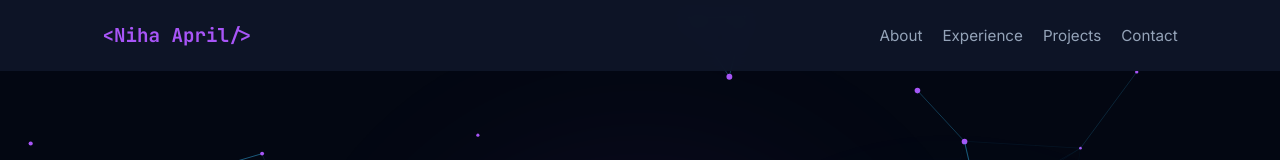
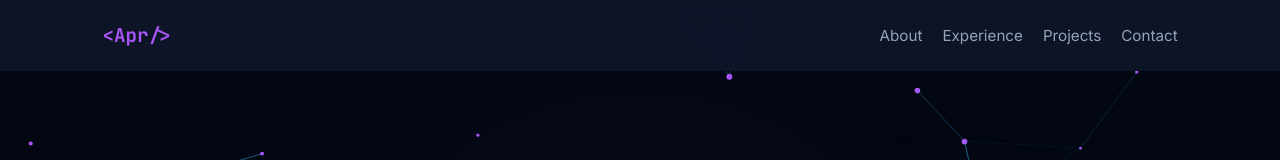
Before and after one commit to nihaaprill/web-portofolio, a React (Vite) app: page / in a window 1280 px wide. Shown: the top 160 px of the page. Built offline with nearby package versions, Linux system fonts and the light colour scheme.

Commit message:
Update footer nama dan deskripsi magang

```diff
--- a/src/App.jsx
+++ b/src/App.jsx
@@ -31,7 +31,7 @@ function App() {
       <Projects />
       <Contact />
       <footer style={{ textAlign: 'center', padding: '20px', fontSize: '0.8rem', color: 'var(--text-secondary)' }}>
-        <p>&copy; {new Date().getFullYear()} Nama Kamu. Cosmic Portfolio.</p>
+        <p>&copy; {new Date().getFullYear()} Apr. Created With Love .</p>
       </footer>
     </div>
   );
--- a/src/components/Contact.jsx
+++ b/src/components/Contact.jsx
@@ -95,7 +95,7 @@ export default function Contact() {
                 id="message"
                 rows="5"
                 required
-                placeholder="Tuliskan pesan atau penawaran kerja sama..."
+                placeholder="Tuliskan pesan"
                 value={formData.message}
                 onChange={(e) => setFormData({ ...formData, message: e.target.value })}
               ></textarea>
--- a/src/components/Navbar.jsx
+++ b/src/components/Navbar.jsx
@@ -4,7 +4,7 @@ import './Navbar.css';
 export default function Navbar() {
   return (
     <header className="navbar">
-      <div className="logo">&lt;Niha April/&gt;</div>
+      <div className="logo">&lt;Apr/&gt;</div>
       <nav>
         <ul>
           <li><a href="#about">About</a></li>
```
